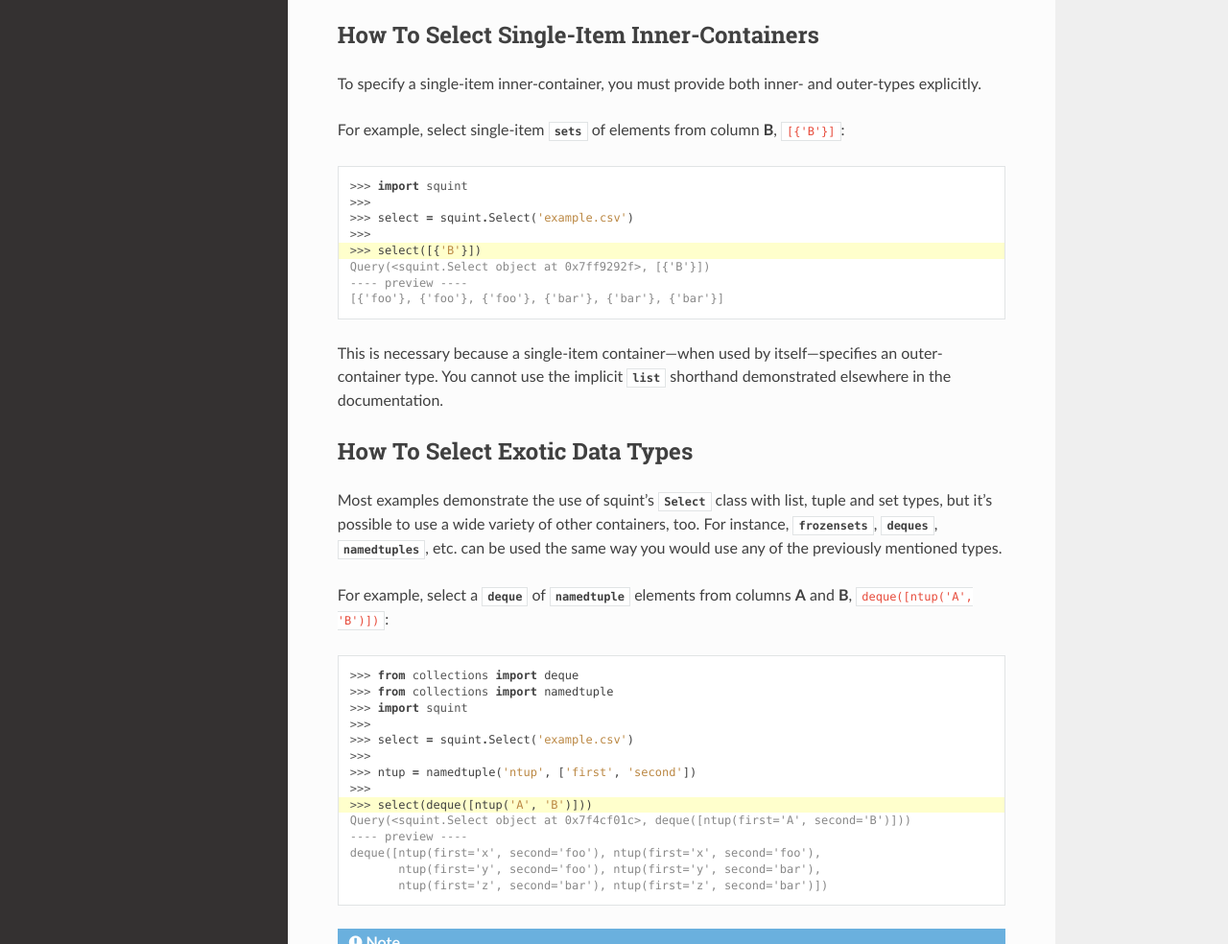
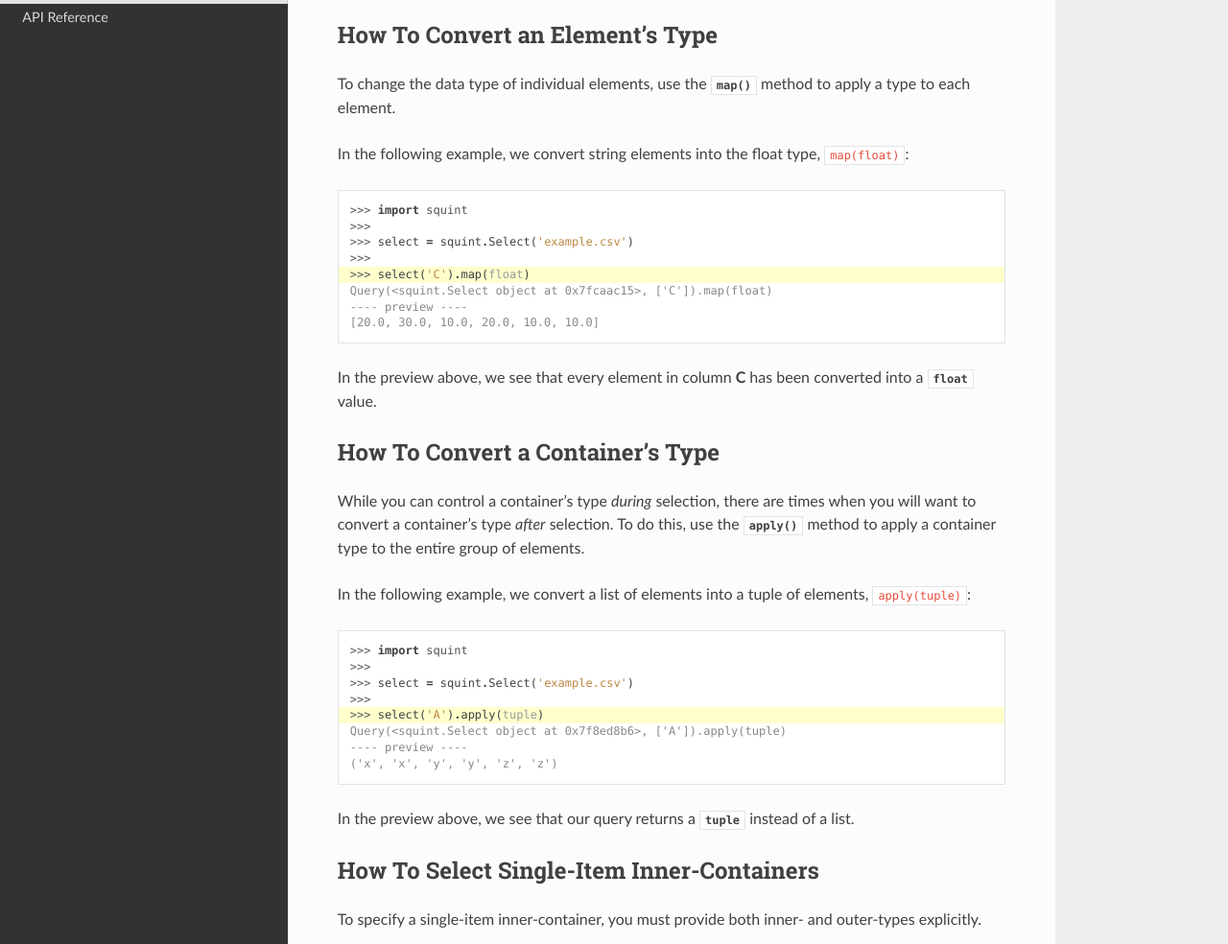
Before and after one commit to shawnbrown/squint, a Sphinx documentation site: the page built from docs/how-to.rst, in a window 1280 px wide and 1400 px high, cut to the strip 416-1400 px from the top of the window. Shown: the whole strip at 96% size. Built offline with Sphinx 7.4.7 and the Read the Docs theme 2.0.0, drawn with Linux system fonts in a browser that asks for light colours; some of the changed text lies outside the part shown.

Commit message:
Add how-to documentation for converting data types.

```diff
--- a/docs/how-to.rst
+++ b/docs/how-to.rst
@@ -24,6 +24,58 @@
 .. include:: ../README.rst
     :start-after: start-inclusion-marker-install
     :end-before: end-inclusion-marker-install
+
+
+How To Convert an Element's Type
+================================
+
+To change the data type of individual elements, use the :meth:`map()
+<Query.map>` method to apply a type to each element.
+
+In the following example, we convert string elements into the float
+type, ``map(float)``:
+
+.. code-block:: python
+    :emphasize-lines: 5
+
+    >>> import squint
+    >>>
+    >>> select = squint.Select('example.csv')
+    >>>
+    >>> select('C').map(float)
+    Query(<squint.Select object at 0x7fcaac15>, ['C']).map(float)
+    ---- preview ----
+    [20.0, 30.0, 10.0, 20.0, 10.0, 10.0]
+
+In the preview above, we see that every element in column **C**
+has been converted into a :py:class:`float` value.
+
+
+How To Convert a Container's Type
+=================================
+
+While you can control a container's type *during* selection, there
+are times when you will want to convert a container's type *after*
+selection. To do this, use the :meth:`apply() <Query.apply>` method
+to apply a container type to the entire group of elements.
+
+In the following example, we convert a list of elements into a tuple
+of elements, ``apply(tuple)``:
+
+.. code-block:: python
+    :emphasize-lines: 5
+
+    >>> import squint
+    >>>
+    >>> select = squint.Select('example.csv')
+    >>>
+    >>> select('A').apply(tuple)
+    Query(<squint.Select object at 0x7f8ed8b6>, ['A']).apply(tuple)
+    ---- preview ----
+    ('x', 'x', 'y', 'y', 'z', 'z')
+
+In the preview above, we see that our query returns a :py:class:`tuple`
+instead of a list.
 
 
 How To Select Single-Item Inner-Containers
```
